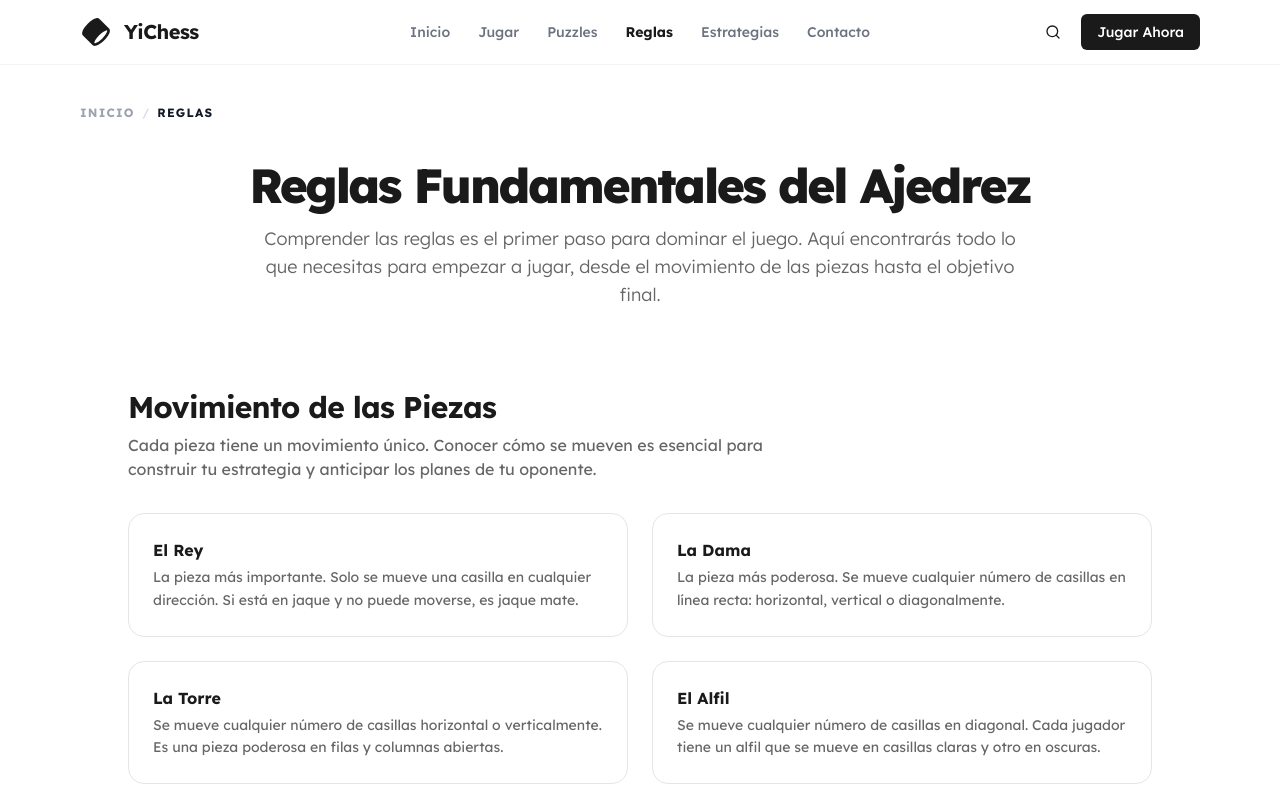
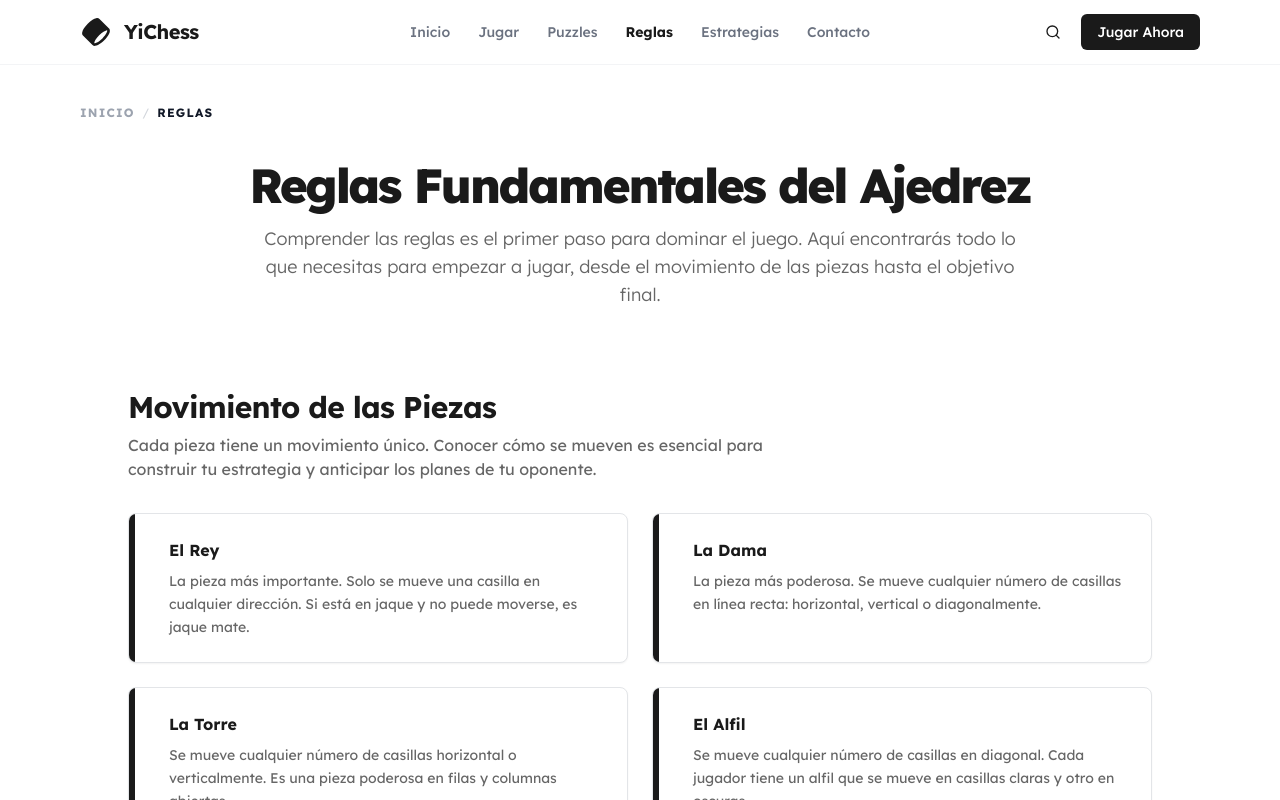
Before and after one commit to yisus17-stack/YiChess, a Next.js app: page /reglas in a window 1280 px wide. Shown: the top 800 px of the page. Built offline with nearby package versions, Linux system fonts and the light colour scheme.

Commit message:
en las cards de piezas hazlas mas bonitas tipo asi:  no see obvio de col

```diff
--- a/src/app/reglas/page.tsx
+++ b/src/app/reglas/page.tsx
@@ -34,8 +34,9 @@ const pieces: { name: string; description: string; }[] = [
 ];
 
 const PieceCard = ({ name, description }: { name: string, description: string }) => (
-    <div className="group relative bg-card border border-border rounded-2xl p-6 h-full transition-all duration-300 hover:shadow-lg hover:border-primary/20 hover:-translate-y-1">
-        <h3 className="text-base font-bold text-foreground mb-1 group-hover:text-primary transition-colors">{name}</h3>
+    <div className="bg-card border border-border rounded-xl h-full transition-all duration-300 shadow-sm hover:shadow-lg hover:border-primary/40 relative overflow-hidden p-6 pl-10">
+        <div className="absolute left-0 top-0 bottom-0 w-1.5 bg-primary"></div>
+        <h3 className="text-base font-bold text-primary mb-2">{name}</h3>
         <p className="text-muted-foreground text-sm leading-relaxed">{description}</p>
     </div>
 );
```
